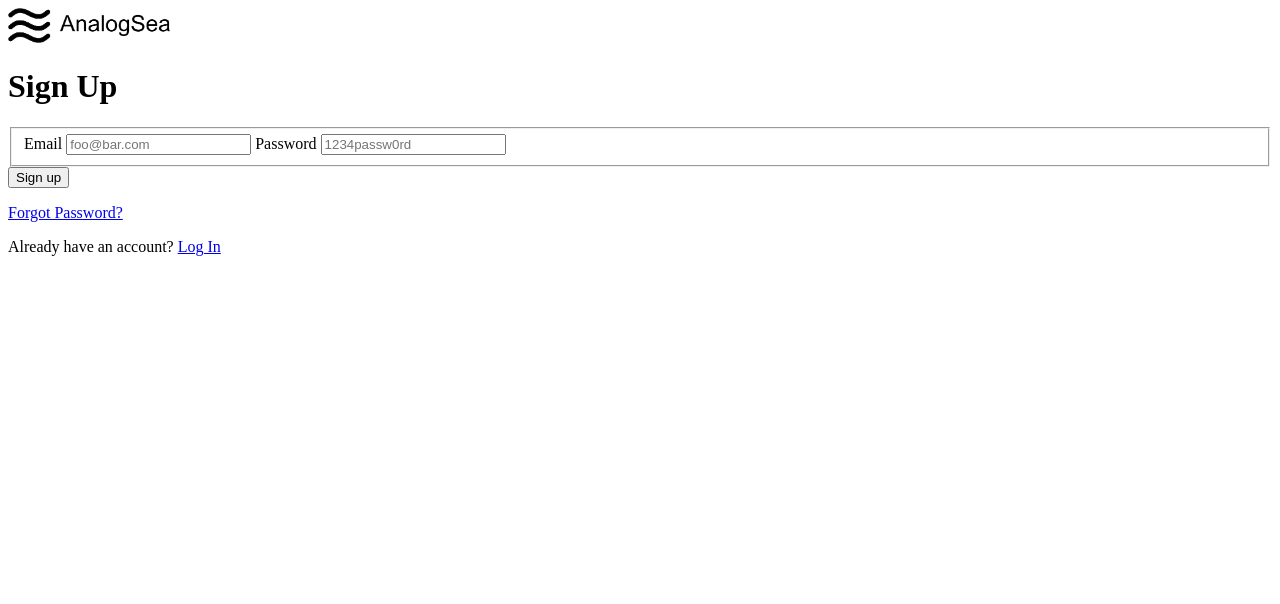
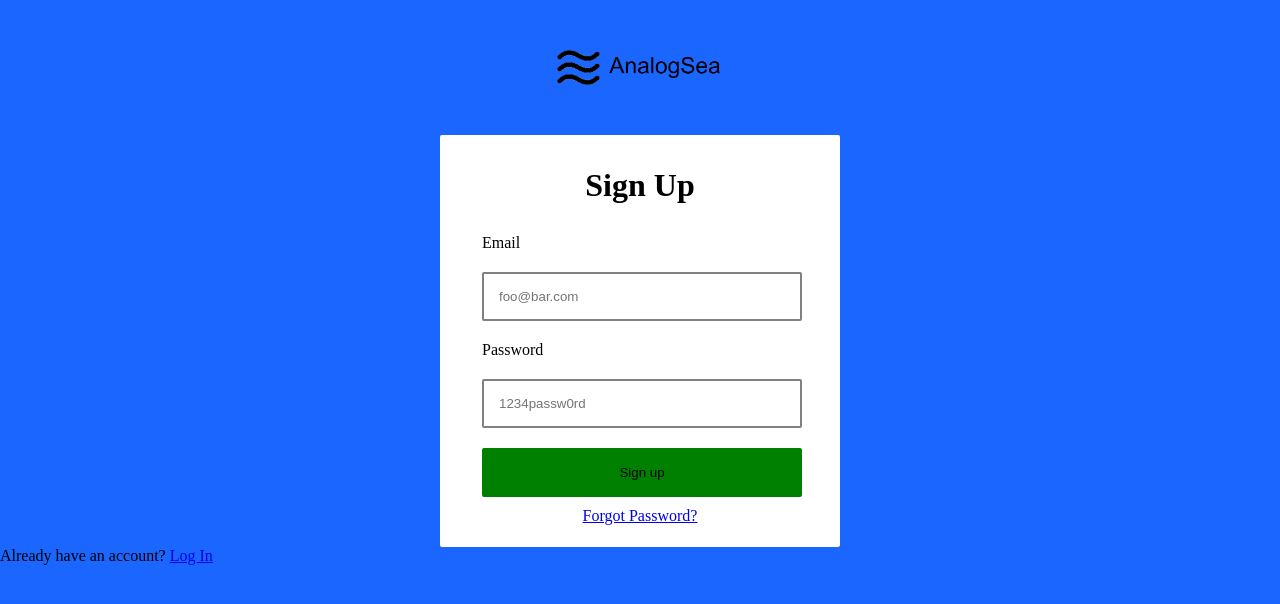
Before and after one commit to BlueLB84/Signup_Page, a plain HTML site: page signup.html in a window 1280 px wide. Drawn offline with Linux system fonts and the light colour scheme.

Commit message:
form and fieldset styling

```diff
--- a/signup.html
+++ b/signup.html
@@ -21,7 +21,7 @@
 
 	<button type="submit">Sign up</button>
 
-	<a href="/forgot-password/new"><p>Forgot Password?</p></a>
+	<p class="forgot_password"><a href="/forgot-password/new">Forgot Password?</a></p>
 </form>
 
 <p>Already have an account? <a href="/login">Log In</a></p>
--- a/style.css
+++ b/style.css
@@ -1,3 +1,58 @@
+* {
+	margin: 0;
+	padding: 0;
+	box-sizing: border-box;
+}
+
+body {
+	background-color: #1a66ff;
+}
+
 img {
 	height: 35px;
+	margin: 50px auto;
+	display: block;
 }
+
+form {
+	width: 400px;
+	background-color: white;
+	padding-right: 40px;
+	padding-left: 40px;
+	margin-right: auto;
+	margin-left: auto;
+	border: 2px solid white;
+	border-radius: 2px;
+}
+
+fieldset {
+	border: none;
+}
+
+h1 {
+	text-align: center;
+	padding: 30px;
+}
+
+input {
+	display: block;
+	width: 320px;
+	padding: 15px;
+	border: 2px solid grey;
+	border-radius: 2px;
+	margin-top: 20px;
+	margin-bottom: 20px;
+}
+
+button {
+	width: 320px;
+	padding: 15px;
+	border: 2px solid green;
+	border-radius: 2px;
+	background-color: green;
+}
+
+.forgot_password {
+	text-align: center;
+	padding: 10px 0 20px 0;
+}
```
